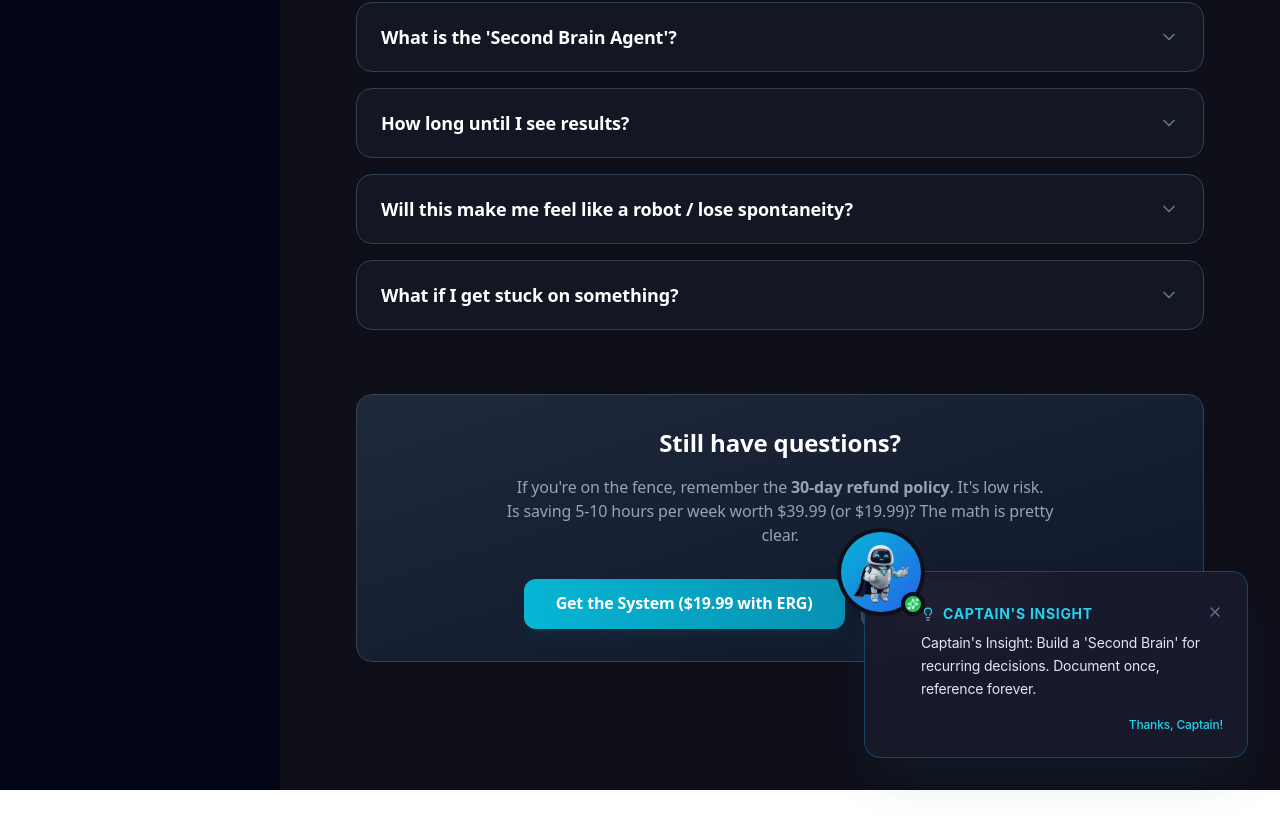
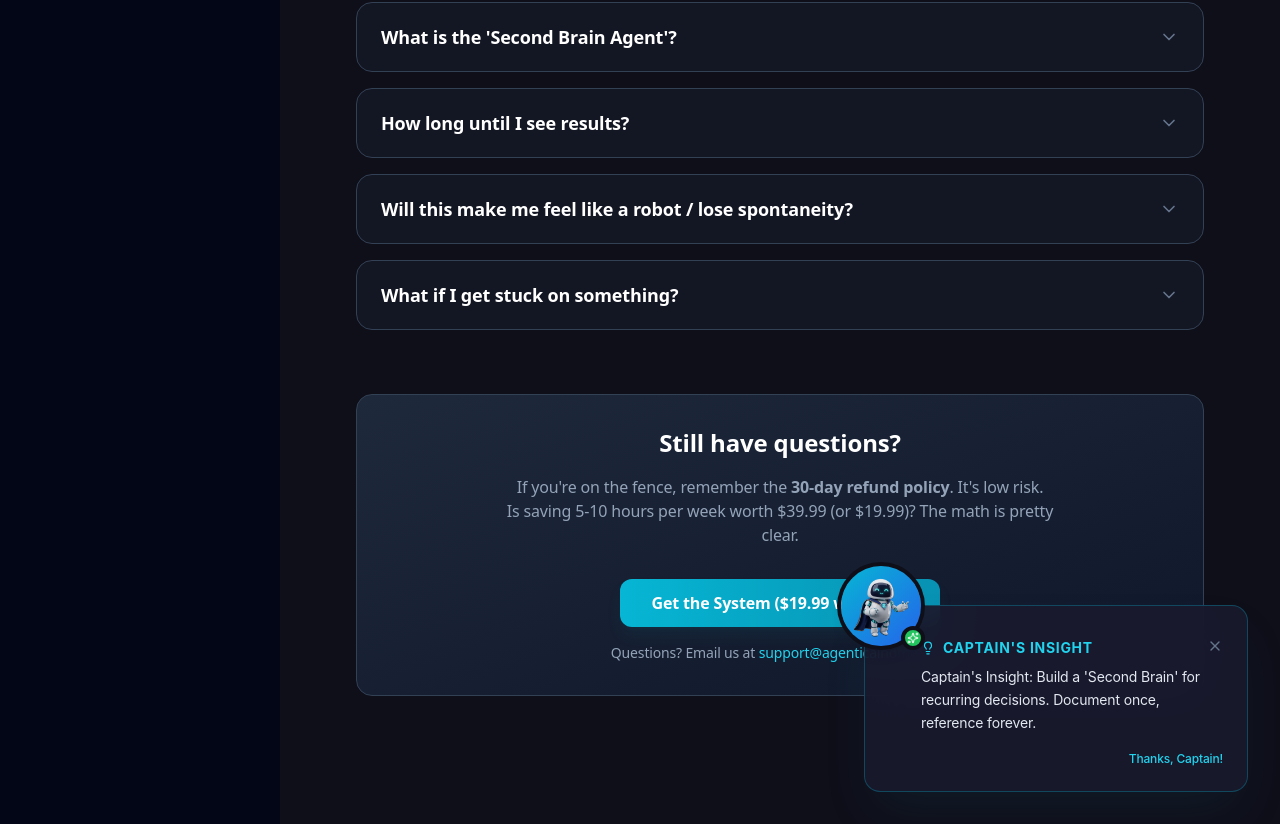
Before and after one commit to agenticaihome/ebook-frontend, a React (Create React App) app: page /faq in a window 1280 px wide. Shown: the part 2781-3605 px from the top of the page. Before the commit the page ends 3571 px from the top, so only its background shows below. Built offline with nearby package versions, Linux system fonts and the light colour scheme.

Commit message:
Remove support button from FAQ and replace with text link

```diff
--- a/src/FAQ.jsx
+++ b/src/FAQ.jsx
@@ -749,19 +749,16 @@ export default function FAQ() {
                                 <br />
                                 Is saving 5-10 hours per week worth $39.99 (or $19.99)? The math is pretty clear.
                             </p>
-                            <div className="flex flex-col sm:flex-row gap-4 justify-center">
+                            <div className="flex flex-col items-center gap-4">
                                 <Link
                                     to="/payment-guide"
                                     className="bg-gradient-to-r from-cyan-500 to-cyan-600 hover:from-cyan-600 hover:to-cyan-700 text-white px-8 py-3 rounded-xl font-bold transition-all shadow-lg shadow-cyan-900/20"
                                 >
                                     Get the System ($19.99 with ERG)
                                 </Link>
-                                <a
-                                    href="mailto:support@agenticaihome.com"
-                                    className="bg-slate-700 hover:bg-slate-600 text-white px-8 py-3 rounded-xl font-bold transition-all border border-slate-600"
-                                >
-                                    Email Support
-                                </a>
+                                <p className="text-slate-400 text-sm">
+                                    Questions? Email us at <a href="mailto:support@agenticaihome.com" className="text-cyan-400 hover:underline">support@agenticaihome.com</a>
+                                </p>
                             </div>
                         </div>
                     </div>
```
